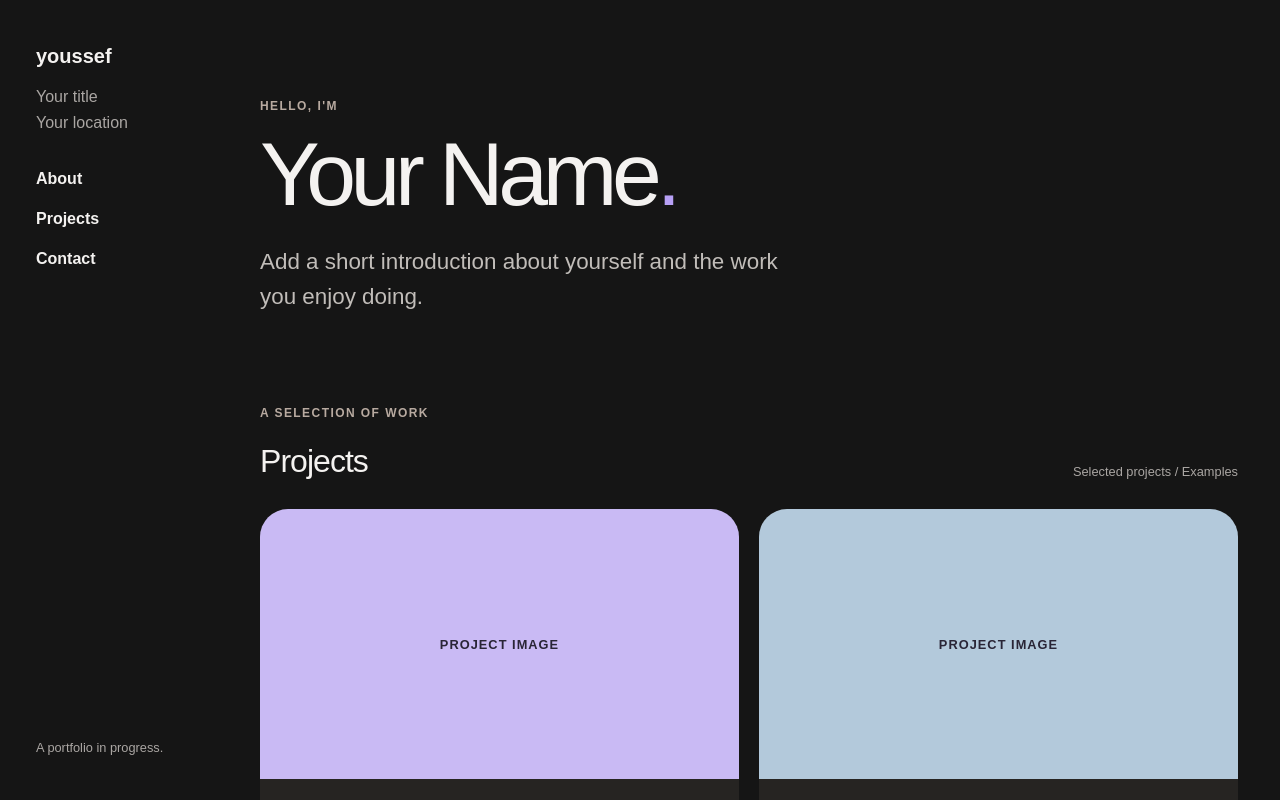
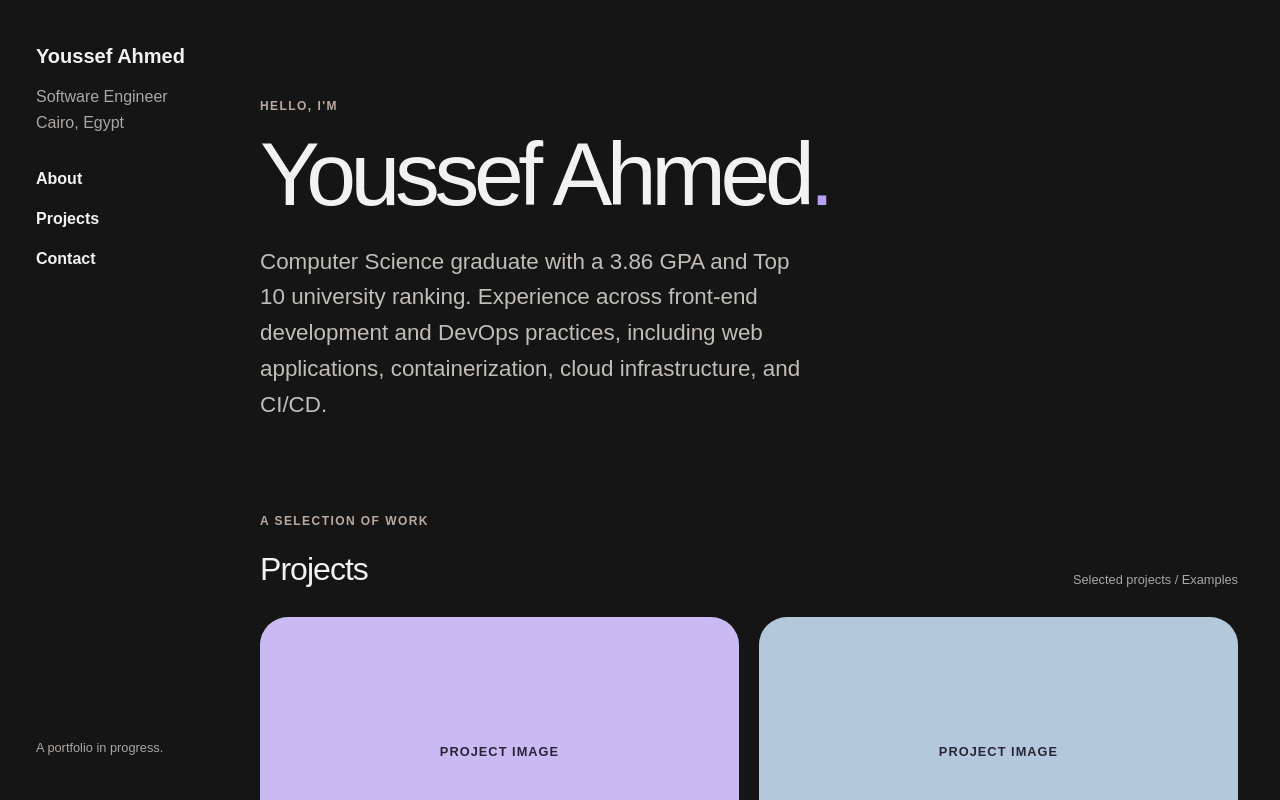
Before and after one commit to yoyox2003/Portfolio, a React (Vite) app: page / in a window 1280 px wide. Shown: the top 800 px of the page. Built offline with nearby package versions, Linux system fonts and the light colour scheme.

Commit message:
added some info into the pages

```diff
--- a/src/components/Content.tsx
+++ b/src/components/Content.tsx
@@ -1,4 +1,5 @@
 import ProjectCard, { projects } from "./ProjectCard";
+import myInfo from "@/data/info";
 
 const eyebrow = "mb-4 text-xs font-semibold tracking-[0.12em] text-[#b8aaa0] uppercase";
 const heading = "text-[2rem] tracking-[-0.03em]";
@@ -6,13 +7,17 @@ const heading = "text-[2rem] tracking-[-0.03em]";
 const Content = () => {
   return (
     <main className="max-w-[1600px] px-6 pb-12 min-[801px]:ml-[260px] min-[801px]:pt-[42px] min-[801px]:pr-[42px] min-[801px]:pb-[60px] min-[801px]:pl-0">
-      <section id="about" className="max-w-[740px] pt-[60px] pb-[70px] min-[801px]:pt-14 min-[801px]:pb-[90px]">
+      <section
+        id="about"
+        className="max-w-[740px] pt-[60px] pb-[70px] min-[801px]:pt-14 min-[801px]:pb-[90px]"
+      >
         <p className={eyebrow}>Hello, I'm</p>
         <h1 className="mb-6 text-[clamp(3rem,7vw,6.5rem)] leading-none tracking-[-0.06em]">
-          Your Name<span className="text-[#b7a0f5]">.</span>
+          {`${myInfo.name.first} ${myInfo.name.second}`}
+          <span className="text-[#b7a0f5]">.</span>
         </h1>
         <p className="max-w-[550px] text-[clamp(1.1rem,2vw,1.4rem)] leading-[1.6] text-[#c1bdb9]">
-          Add a short introduction about yourself and the work you enjoy doing.
+          {myInfo.summary}
         </p>
       </section>
 
@@ -22,17 +27,21 @@ const Content = () => {
             <p className={eyebrow}>A selection of work</p>
             <h2 className={heading}>Projects</h2>
           </div>
-          <p className="mb-1 hidden text-[0.8rem] text-[#aaa6a3] min-[561px]:block">Selected projects / Examples</p>
+          <p className="mb-1 hidden text-[0.8rem] text-[#aaa6a3] min-[561px]:block">
+            Selected projects / Examples
+          </p>
         </div>
         <div className="grid grid-cols-1 gap-5 min-[561px]:grid-cols-2">
-          {projects.map((project) => <ProjectCard key={project.title} {...project} />)}
+          {projects.map((project) => (
+            <ProjectCard key={project.title} {...project} />
+          ))}
         </div>
       </section>
 
       <section id="contact" className="pt-[70px] pb-5 min-[561px]:pt-[100px]">
         <p className={eyebrow}>Get in touch</p>
         <h2 className={`${heading} mb-4`}>Contact</h2>
-        <p className="leading-[1.6] text-[#c1bdb9]">Add your email address and social links here.</p>
+        <p className="leading-[1.6] text-[#c1bdb9]">Add clickable contacts here</p>
       </section>
     </main>
   );
--- a/src/components/Sidebar.tsx
+++ b/src/components/Sidebar.tsx
@@ -1,20 +1,38 @@
-const linkStyle = "font-semibold text-[#f4f2f0] no-underline hover:text-[#cbbcff] focus-visible:rounded-[2px] focus-visible:outline-2 focus-visible:outline-offset-[5px] focus-visible:outline-[#cbbcff]";
+import myInfo from "@/data/info";
+
+const linkStyle =
+  "font-semibold text-[#f4f2f0] no-underline hover:text-[#cbbcff] focus-visible:rounded-[2px] focus-visible:outline-2 focus-visible:outline-offset-[5px] focus-visible:outline-[#cbbcff]";
 
 const Sidebar = () => {
   return (
     <aside className="flex flex-col justify-between px-6 py-7 min-[801px]:fixed min-[801px]:inset-y-0 min-[801px]:left-0 min-[801px]:w-[260px] min-[801px]:px-9 min-[801px]:py-[42px]">
       <div>
-        <a className={`${linkStyle} text-xl font-bold`} href="#about">youssef</a>
+        <a className={`${linkStyle} text-xl font-bold`} href="#about">
+          {myInfo.name.first + " " + myInfo.name.second}
+        </a>
         <p className="mt-[14px] mb-5 leading-[1.6] text-[#aaa6a3] min-[801px]:mb-8">
-          Your title<br />Your location
+          {myInfo.title}
+          <br />
+          {myInfo.location}
         </p>
-        <nav aria-label="Main navigation" className="flex flex-wrap gap-5 min-[801px]:flex-col min-[801px]:items-start min-[801px]:gap-4">
-          <a className={linkStyle} href="#about">About</a>
-          <a className={linkStyle} href="#projects">Projects</a>
-          <a className={linkStyle} href="#contact">Contact</a>
+        <nav
+          aria-label="Main navigation"
+          className="flex flex-wrap gap-5 min-[801px]:flex-col min-[801px]:items-start min-[801px]:gap-4"
+        >
+          <a className={linkStyle} href="#about">
+            About
+          </a>
+          <a className={linkStyle} href="#projects">
+            Projects
+          </a>
+          <a className={linkStyle} href="#contact">
+            Contact
+          </a>
         </nav>
       </div>
-      <p className="hidden text-[0.8rem] leading-[1.6] text-[#aaa6a3] min-[801px]:block">A portfolio in progress.</p>
+      <p className="hidden text-[0.8rem] leading-[1.6] text-[#aaa6a3] min-[801px]:block">
+        A portfolio in progress.
+      </p>
     </aside>
   );
 };
--- a/src/data/info.ts
+++ b/src/data/info.ts
@@ -1,6 +1,11 @@
 const myInfo = {
-  name: "Youssef Ahmed Hany",
-  title: "Junior Software Engineer",
+  name: {
+    first: "Youssef",
+    second: "Ahmed",
+    last: "Hany",
+    full: "Youssef Ahmed Hany",
+  },
+  title: "Software Engineer",
   location: "Cairo, Egypt",
   contact: {
     phone: "+20-101-775-5504",
@@ -9,7 +14,7 @@ const myInfo = {
     github: "https://github.com/yoyox2003",
   },
   summary:
-    "Computer Science graduate with a 3.86 GPA and Top 10 university ranking. Experience across front-end development and DevOps practices, including web applications, containerization, cloud infrastructure, and CI/CD. Seeking a junior Software Engineering role.",
+    "Computer Science graduate with a 3.86 GPA and Top 10 university ranking. Experience across front-end development and DevOps practices, including web applications, containerization, cloud infrastructure, and CI/CD.",
   education: {
     degree: "Bachelor of Science in Computer Science",
     institutions: ["Future University in Egypt", "University of Cincinnati"],
--- a/tsconfig.json
+++ b/tsconfig.json
@@ -2,7 +2,6 @@
   "files": [],
   "references": [{ "path": "./tsconfig.app.json" }, { "path": "./tsconfig.node.json" }],
   "compilerOptions": {
-    "baseUrl": ".",
     "paths": {
       "@/*": ["./src/*"]
     }
```
